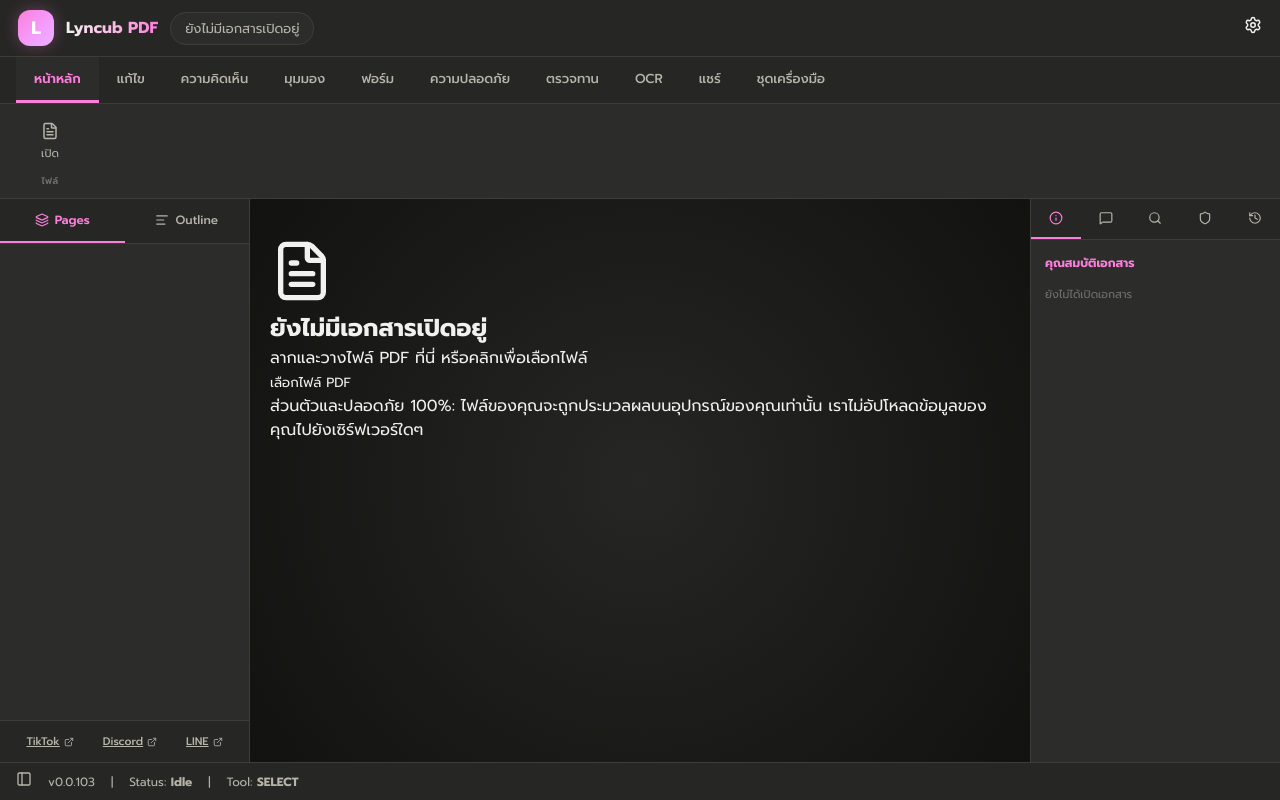
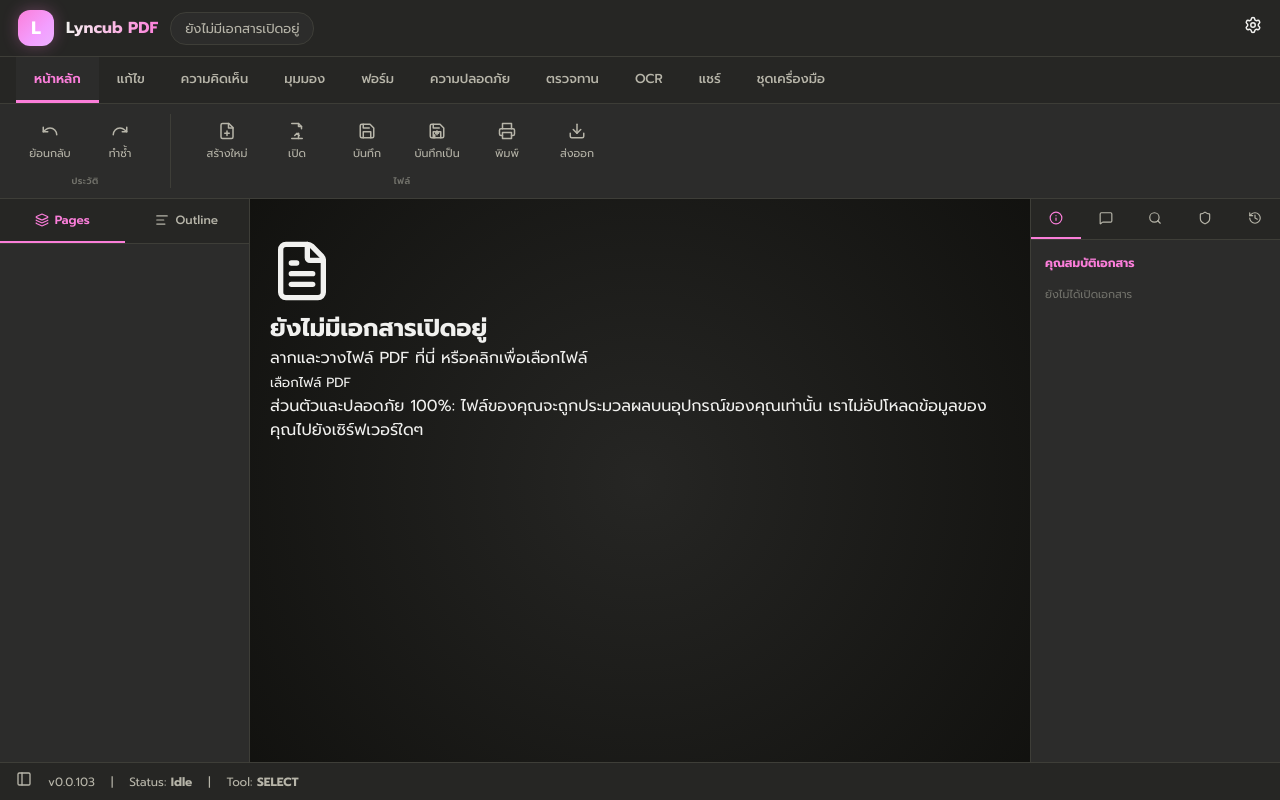
Before and after one commit to ppchhrsite-hub/PDF_PPCH, a React (Vite) app: page / in a window 1280 px wide. Built offline with nearby package versions, Linux system fonts and the light colour scheme; a web font is replaced by a local one.

Commit message:
feat: expand home toolbar (history/file/tools groups), remove social links

```diff
--- a/src/App.tsx
+++ b/src/App.tsx
@@ -3,7 +3,7 @@ import {
   FileText, Plus, Trash2, RotateCw, RotateCcw, Save, ZoomIn,
   ZoomOut, Type, Square, Circle as CircleIcon, ArrowUpRight,
   Palette, Layers, Lock, Unlock, PenTool, Eye, Sidebar, Settings,
-  AlignLeft, Search, Shield, History, Info, MessageSquare, ExternalLink, Download,
+  AlignLeft, Search, Shield, History, Info, MessageSquare, Download,
   Loader2, Clipboard, RefreshCw, Sparkles
 } from 'lucide-react';
 import { translations } from './utils/localization';
@@ -684,49 +684,88 @@ export default function App() {
       <div className="ribbon-tool-shelf">
         {activeTab === 'home' && (
           <>
+            {/* GROUP: ประวัติ */}
             <div className="shelf-group">
               <div className="shelf-buttons">
+                <button className="shelf-btn" disabled title={locale === 'th' ? 'ย้อนกลับ (เร็วๆ นี้)' : 'Undo (soon)'}>
+                  <svg xmlns="http://www.w3.org/2000/svg" width="18" height="18" viewBox="0 0 24 24" fill="none" stroke="currentColor" strokeWidth="2" strokeLinecap="round" strokeLinejoin="round"><path d="M3 7v6h6"/><path d="M21 17a9 9 0 0 0-9-9 9 9 0 0 0-6 2.3L3 13"/></svg>
+                  <span>{locale === 'th' ? 'ย้อนกลับ' : 'Undo'}</span>
+                </button>
+                <button className="shelf-btn" disabled title={locale === 'th' ? 'ทำซ้ำ (เร็วๆ นี้)' : 'Redo (soon)'}>
+                  <svg xmlns="http://www.w3.org/2000/svg" width="18" height="18" viewBox="0 0 24 24" fill="none" stroke="currentColor" strokeWidth="2" strokeLinecap="round" strokeLinejoin="round"><path d="M21 7v6h-6"/><path d="M3 17a9 9 0 0 1 9-9 9 9 0 0 1 6 2.3L21 13"/></svg>
+                  <span>{locale === 'th' ? 'ทำซ้ำ' : 'Redo'}</span>
+                </button>
+              </div>
+              <span className="shelf-group-label">{locale === 'th' ? 'ประวัติ' : 'History'}</span>
+            </div>
+
+            {/* GROUP: ไฟล์ */}
+            <div className="shelf-group">
+              <div className="shelf-buttons">
+                <button className="shelf-btn" onClick={() => { setCurrentFile(null); setCurrentFileName(''); setPdfInfo(null); setPageOrder([]); setAnnotations([]); setHistoryLog([]); setStatusLog('Ready'); }} title={locale === 'th' ? 'สร้างเอกสารใหม่' : 'New document'}>
+                  <svg xmlns="http://www.w3.org/2000/svg" width="18" height="18" viewBox="0 0 24 24" fill="none" stroke="currentColor" strokeWidth="2" strokeLinecap="round" strokeLinejoin="round"><path d="M14.5 2H6a2 2 0 0 0-2 2v16a2 2 0 0 0 2 2h12a2 2 0 0 0 2-2V7.5L14.5 2z"/><polyline points="14 2 14 8 20 8"/><line x1="12" y1="18" x2="12" y2="12"/><line x1="9" y1="15" x2="15" y2="15"/></svg>
+                  <span>{locale === 'th' ? 'สร้างใหม่' : 'New'}</span>
+                </button>
                 <button className="shelf-btn" onClick={() => fileInputRef.current?.click()}>
-                  <FileText />
+                  <svg xmlns="http://www.w3.org/2000/svg" width="18" height="18" viewBox="0 0 24 24" fill="none" stroke="currentColor" strokeWidth="2" strokeLinecap="round" strokeLinejoin="round"><path d="M5 22h14"/><path d="M5 2h9l4 4v3"/><path d="M14 2v4h4"/><path d="M14 22v-7"/><path d="m9 18 3-3 3 3"/></svg>
                   <span>{locale === 'th' ? 'เปิด' : 'Open'}</span>
                 </button>
-                <input
-                  type="file"
-                  ref={fileInputRef}
-                  accept=".pdf"
-                  style={{ display: 'none' }}
-                  onChange={(e) => e.target.files?.[0] && handleFileLoad(e.target.files[0])}
-                />
+                <input type="file" ref={fileInputRef} accept=".pdf" style={{ display: 'none' }} onChange={(e) => e.target.files?.[0] && handleFileLoad(e.target.files[0])} />
+                <button className="shelf-btn" onClick={handleSaveAndDownload} disabled={!currentFile}>
+                  <svg xmlns="http://www.w3.org/2000/svg" width="18" height="18" viewBox="0 0 24 24" fill="none" stroke="currentColor" strokeWidth="2" strokeLinecap="round" strokeLinejoin="round"><path d="M19 21H5a2 2 0 0 1-2-2V5a2 2 0 0 1 2-2h11l5 5v11a2 2 0 0 1-2 2z"/><polyline points="17 21 17 13 7 13 7 21"/><polyline points="7 3 7 8 15 8"/></svg>
+                  <span>{locale === 'th' ? 'บันทึก' : 'Save'}</span>
+                </button>
+                <button className="shelf-btn" onClick={handleSaveAndDownload} disabled={!currentFile}>
+                  <svg xmlns="http://www.w3.org/2000/svg" width="18" height="18" viewBox="0 0 24 24" fill="none" stroke="currentColor" strokeWidth="2" strokeLinecap="round" strokeLinejoin="round"><path d="M19 21H5a2 2 0 0 1-2-2V5a2 2 0 0 1 2-2h11l5 5v11a2 2 0 0 1-2 2z"/><polyline points="17 21 17 13 7 13 7 21"/><polyline points="7 3 7 8 15 8"/><path d="M12 17v-5m-2 3 2-3 2 3" /><line x1="9" y1="21" x2="9" y2="17" /></svg>
+                  <span>{locale === 'th' ? 'บันทึกเป็น' : 'Save As'}</span>
+                </button>
+                <button className="shelf-btn" disabled={!currentFile} title={locale === 'th' ? 'พิมพ์ (เร็วๆ นี้)' : 'Print (soon)'} onClick={() => window.print()}>
+                  <svg xmlns="http://www.w3.org/2000/svg" width="18" height="18" viewBox="0 0 24 24" fill="none" stroke="currentColor" strokeWidth="2" strokeLinecap="round" strokeLinejoin="round"><polyline points="6 9 6 2 18 2 18 9"/><path d="M6 18H4a2 2 0 0 1-2-2v-5a2 2 0 0 1 2-2h16a2 2 0 0 1 2 2v5a2 2 0 0 1-2 2h-2"/><rect x="6" y="14" width="12" height="8"/></svg>
+                  <span>{locale === 'th' ? 'พิมพ์' : 'Print'}</span>
+                </button>
+                <button className="shelf-btn" onClick={handleSaveAndDownload} disabled={!currentFile}>
+                  <Download />
+                  <span>{locale === 'th' ? 'ส่งออก' : 'Export'}</span>
+                </button>
               </div>
               <span className="shelf-group-label">{locale === 'th' ? 'ไฟล์' : 'File'}</span>
             </div>
 
+            {/* GROUP: ปืนาง (Tools) */}
             {currentFile && (
-              <>
-                <div className="shelf-group">
-                  <div className="shelf-buttons">
-                    <button className="shelf-btn" onClick={() => setZoom(z => Math.max(50, z - 25))}>
-                      <ZoomOut />
-                      <span>{locale === 'th' ? 'ย่อ' : 'Zoom -'}</span>
-                    </button>
-                    <button className="shelf-btn" onClick={() => setZoom(z => Math.min(200, z + 25))}>
-                      <ZoomIn />
-                      <span>{locale === 'th' ? 'ขยาย' : 'Zoom +'}</span>
-                    </button>
-                  </div>
-                  <span className="shelf-group-label">{locale === 'th' ? 'การนำทาง' : 'Navigation'}</span>
+              <div className="shelf-group">
+                <div className="shelf-buttons">
+                  <button className={`shelf-btn ${activeTool === 'select' ? 'active' : ''}`} onClick={() => setActiveTool('select')}>
+                    <svg xmlns="http://www.w3.org/2000/svg" width="18" height="18" viewBox="0 0 24 24" fill="none" stroke="currentColor" strokeWidth="2" strokeLinecap="round" strokeLinejoin="round"><path d="m3 3 7.07 16.97 2.51-7.39 7.39-2.51L3 3z"/><path d="m13 13 6 6"/></svg>
+                    <span>{locale === 'th' ? 'เลือก' : 'Select'}</span>
+                  </button>
+                  <button className={`shelf-btn ${activeTool === 'hand' ? 'active' : ''}`} onClick={() => setActiveTool('hand')}>
+                    <svg xmlns="http://www.w3.org/2000/svg" width="18" height="18" viewBox="0 0 24 24" fill="none" stroke="currentColor" strokeWidth="2" strokeLinecap="round" strokeLinejoin="round"><path d="M18 11V6a2 2 0 0 0-2-2 2 2 0 0 0-2 2"/><path d="M14 10V4a2 2 0 0 0-2-2 2 2 0 0 0-2 2v2"/><path d="M10 10.5V6a2 2 0 0 0-2-2 2 2 0 0 0-2 2v8"/><path d="M18 8a2 2 0 1 1 4 0v6a8 8 0 0 1-8 8h-2c-2.8 0-4.5-.86-5.99-2.34l-3.6-3.6a2 2 0 0 1 2.83-2.82L7 15"/></svg>
+                    <span>{locale === 'th' ? 'เลื่อนหน้า' : 'Hand'}</span>
+                  </button>
+                  <button className={`shelf-btn ${activeTool === 'text' ? 'active' : ''}`} onClick={() => setActiveTool('text')}>
+                    <Type />
+                    <span>{locale === 'th' ? 'เลือกข้อความ' : 'Text'}</span>
+                  </button>
+                  <button className={`shelf-btn ${activeTool === 'signature' ? 'active' : ''}`} onClick={() => setActiveTool('signature')}>
+                    <PenTool />
+                    <span>{locale === 'th' ? 'ตัดแปะ' : 'Stamp'}</span>
+                  </button>
+                  <button className="shelf-btn" onClick={() => { setSidebarTabRight('search'); setIsRightCollapsed(false); }}>
+                    <Search />
+                    <span>{locale === 'th' ? 'ค้นหา' : 'Search'}</span>
+                  </button>
+                  <button className="shelf-btn" onClick={() => setZoom(z => Math.min(200, z + 25))}>
+                    <ZoomIn />
+                    <span>{locale === 'th' ? 'ขยาย' : 'Zoom +'}</span>
+                  </button>
+                  <button className="shelf-btn" onClick={() => setZoom(z => Math.max(25, z - 25))}>
+                    <ZoomOut />
+                    <span>{locale === 'th' ? 'ย่อ' : 'Zoom -'}</span>
+                  </button>
                 </div>
-
-                <div className="shelf-group">
-                  <div className="shelf-buttons">
-                    <button className="shelf-btn" onClick={handleSaveAndDownload}>
-                      <Download />
-                      <span>{locale === 'th' ? 'ส่งออก' : 'Export'}</span>
-                    </button>
-                  </div>
-                  <span className="shelf-group-label">{locale === 'th' ? 'เอาต์พุต' : 'Output'}</span>
-                </div>
-              </>
+                <span className="shelf-group-label">{locale === 'th' ? 'ปืนาง' : 'Tools'}</span>
+              </div>
             )}
           </>
         )}
@@ -972,21 +1011,7 @@ export default function App() {
             )}
           </div>
 
-          {/* Social media footer */}
-          <div className="sidebar-socials">
-            <a href="https://tiktok.com" target="_blank" rel="noreferrer" className="social-icon">
-              <span>TikTok</span>
-              <ExternalLink size={10} />
-            </a>
-            <a href="https://discord.com" target="_blank" rel="noreferrer" className="social-icon">
-              <span>Discord</span>
-              <ExternalLink size={10} />
-            </a>
-            <a href="https://line.me" target="_blank" rel="noreferrer" className="social-icon">
-              <span>LINE</span>
-              <ExternalLink size={10} />
-            </a>
-          </div>
+          {/* sidebar footer removed - social links deleted */}
         </aside>
 
         {/* CENTER CANVAS WORKSPACE */}
```
